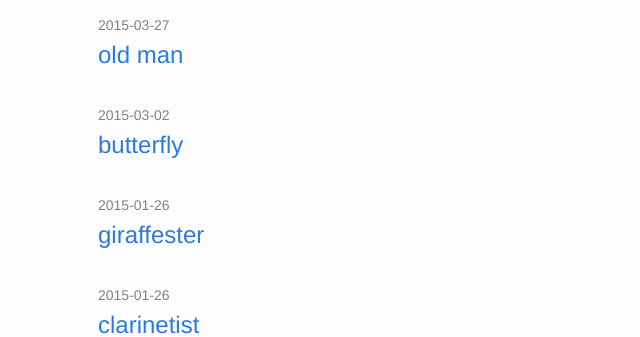
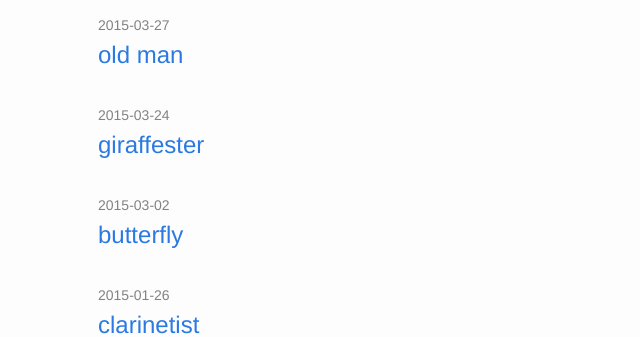
Before and after one commit to stawry/stawry.github.io, a Jekyll site: the page built from index.html, in a window 1280 px wide. Shown: the part 613-950 px from the top of the page, without its empty margins (172-812 px from the left). Built offline with Jekyll 4.4.1, drawn with Linux system fonts in a browser that asks for light colours.

Commit message:
giraffester new layout

```diff
--- a/_posts/2015-03-24-giraffester.md
+++ b/_posts/2015-03-24-giraffester.md
@@ -1,10 +1,10 @@
 ---
 layout: post
 title:  "giraffester"
-date:   2015-01-26 17:34:16
-categories: random
+date:   2015-03-24 17:34:16
+tags: random
 ---
 
 *"I craft artisanal violet scarves from curated Alpaca fibres. It's my new pivot."*
 
-![Giraffester](/assets/giraffester.png)
+![Giraffester](/assets/{{page.id}}/giraffester.png)
```
Also changed, not shown: assets/2015/03/24/giraffester/giraffester.png (renamed from assets/giraffester.png).
